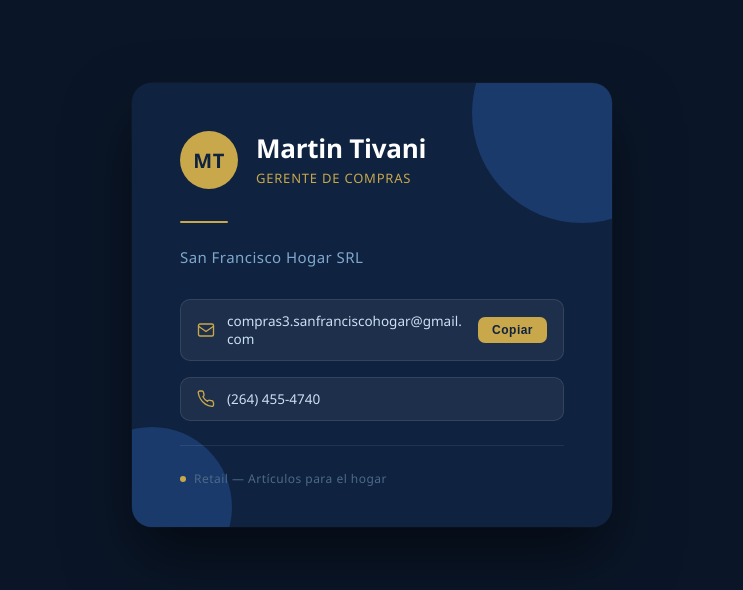
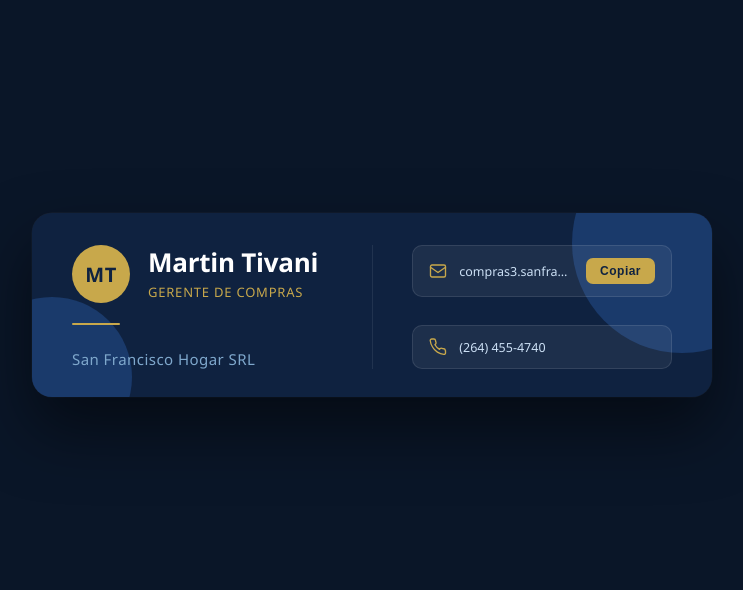
Before and after one commit to Martin-Tivani/tarjeta, a plain HTML site: page index.html in a window 1280 px wide. Shown: the part 95-685 px from the top of the page, without its empty margins (268-1011 px from the left). Drawn offline with Linux system fonts and the light colour scheme.

Commit message:
Refactor card layout and email display styles

```diff
--- a/index.html
+++ b/index.html
@@ -20,9 +20,9 @@
   .card {
     background: #0f2240;
     border-radius: 20px;
-    padding: 3rem 3rem 2.5rem;
+    padding: 2rem 2.5rem 1.75rem;
     width: 100%;
-    max-width: 480px;
+    max-width: 680px;
     position: relative;
     overflow: hidden;
     box-shadow: 0 32px 64px rgba(0,0,0,0.5), 0 0 0 0.5px rgba(255,255,255,0.06);
@@ -51,13 +51,29 @@
   .content {
     position: relative;
     z-index: 1;
+    display: flex;
+    align-items: center;
+    gap: 2.5rem;
+  }
+
+  .col-left {
+    flex: 1;
+    min-width: 0;
+  }
+
+  .col-right {
+    flex: 1;
+    min-width: 0;
+    display: flex;
+    flex-direction: column;
+    gap: 0.75rem;
   }
 
   .header {
     display: flex;
     align-items: center;
     gap: 18px;
-    margin-bottom: 2rem;
+    margin-bottom: 1.25rem;
   }
 
   .avatar {
@@ -102,7 +118,7 @@
   .company {
     font-size: 15px;
     color: #7fa8cc;
-    margin-bottom: 2rem;
+    margin-bottom: 0;
     letter-spacing: 0.03em;
   }
 
@@ -125,10 +141,12 @@
   }
 
   .email-text {
-    font-size: 13.5px;
+    font-size: 12.5px;
     color: #cce0f5;
     flex: 1;
-    word-break: break-all;
+    white-space: nowrap;
+    overflow: hidden;
+    text-overflow: ellipsis;
   }
 
   .copy-btn {
@@ -180,6 +198,7 @@
   <div class="circle-bottom"></div>
 
   <div class="content">
+    <div class="col-left">
       <div class="header">
         <div class="avatar">MT</div>
         <div>
@@ -187,11 +206,13 @@
           <div class="title">Gerente de Compras</div>
         </div>
       </div>
+      <div class="divider"></div>
+      <div class="company">San Francisco Hogar SRL</div>
+    </div>
 
-    <div class="divider"></div>
+    <div style="width: 0.5px; background: rgba(255,255,255,0.08); align-self: stretch; flex-shrink: 0;"></div>
 
-    <div class="company">San Francisco Hogar SRL</div>
-
+    <div class="col-right">
       <div class="email-row">
         <svg class="email-icon" viewBox="0 0 24 24" fill="none" stroke="currentColor" stroke-width="1.8" stroke-linecap="round" stroke-linejoin="round" aria-hidden="true">
           <rect x="2" y="4" width="20" height="16" rx="2"/>
@@ -201,16 +222,12 @@
         <button class="copy-btn" id="copyBtn" onclick="copyEmail()">Copiar</button>
       </div>
 
-    <div class="email-row">
+      <div class="email-row" style="margin-bottom: 0;">
         <svg class="email-icon" viewBox="0 0 24 24" fill="none" stroke="currentColor" stroke-width="1.8" stroke-linecap="round" stroke-linejoin="round" aria-hidden="true">
           <path d="M22 16.92v3a2 2 0 0 1-2.18 2 19.79 19.79 0 0 1-8.63-3.07A19.5 19.5 0 0 1 4.69 12a19.79 19.79 0 0 1-3.07-8.67A2 2 0 0 1 3.6 1.27h3a2 2 0 0 1 2 1.72c.127.96.361 1.903.7 2.81a2 2 0 0 1-.45 2.11L7.91 8.96a16 16 0 0 0 6.13 6.13l.96-.96a2 2 0 0 1 2.11-.45c.907.339 1.85.573 2.81.7a2 2 0 0 1 1.72 2.04z"/>
         </svg>
         <span class="email-text">(264) 455-4740</span>
       </div>
-
-    <div class="footer">
-      <div class="industry-dot"></div>
-      <span class="industry-text">Retail — Artículos para el hogar</span>
     </div>
   </div>
 </div>
```
Lines whose indentation alone changed are shown as unchanged.
